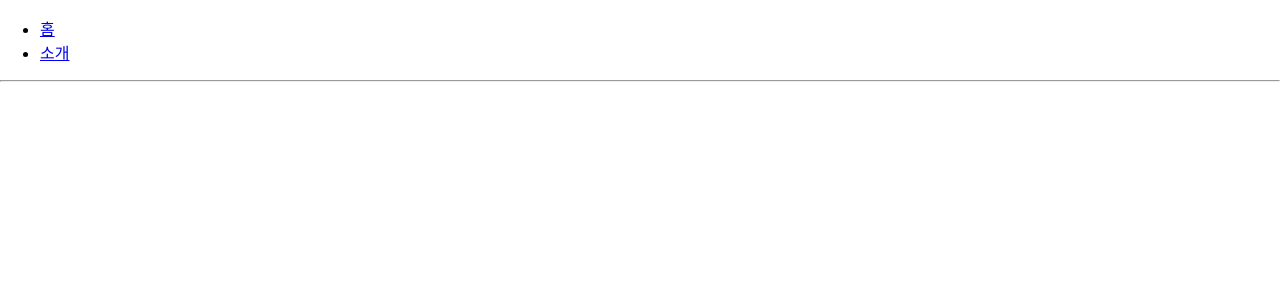
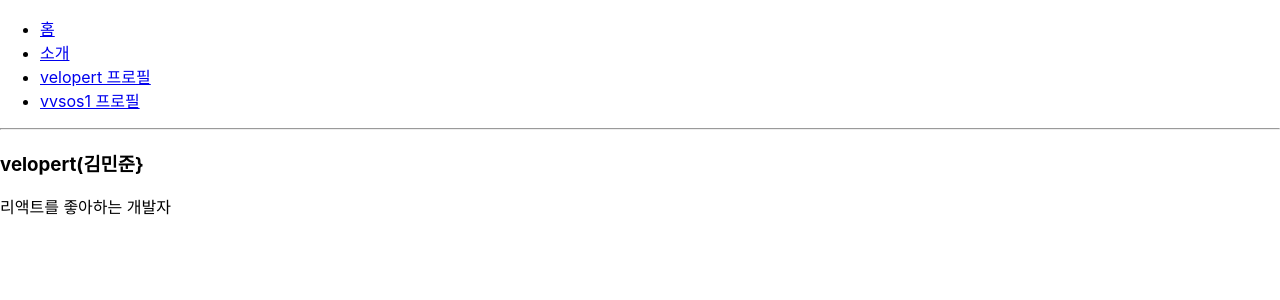
Before and after one commit to sieukim/learning-react, a React (Create React App) app in the folder router-tutorial/: page /profile/velopert in a window 1280 px wide. Before the commit this address had no page. Shown: the top 300 px of the page. Built offline with nearby package versions, Linux system fonts and the light colour scheme.

Commit message:
13.4.1 URL 파라미터

```diff
--- a/router-tutorial/src/App.js
+++ b/router-tutorial/src/App.js
@@ -2,6 +2,7 @@ import React from 'react';
 import { Route, Routes, Link } from 'react-router-dom';
 import About from './About';
 import Home from './Home';
+import Profile from './Profile';
 
 const App = () => {
   return (<div>
@@ -12,11 +13,18 @@ const App = () => {
       <li>
         <Link to='/about'>소개</Link>
       </li>
+      <li>
+        <Link to='/profile/velopert'>velopert 프로필</Link>
+      </li>
+      <li>
+        <Link to='/profile/vvsos1'>vvsos1 프로필</Link>
+      </li>
     </ul>
     <hr />
     <Routes>
-      <Route path='' element={<Home />} />
-      <Route path='about' element={<About />} />
+      <Route path='/' element={<Home />} />
+      <Route path='/about' element={<About />} />
+      <Route path='/profile/:username' element={<Profile />} />
     </Routes>
   </div>);
 };
--- /dev/null
+++ b/router-tutorial/src/Profile.js
@@ -0,0 +1,33 @@
+import React from 'react';
+import { useParams } from 'react-router-dom';
+
+const data = {
+  velopert: {
+    name: '김민준',
+    description: '리액트를 좋아하는 개발자',
+  },
+  vvsos1: {
+    name: '박명규',
+    description: '감자',
+  },
+};
+
+const Profile = () => {
+  const { username } = useParams();
+  const profile = data[username];
+
+  if (!profile) {
+    return <div>존재하지 않는 사용자입니다.</div>;
+  } else {
+    return (
+      <div>
+        <h3>
+          {username}({profile.name}}
+        </h3>
+        <p>{profile.description}</p>
+      </div>
+    );
+  }
+};
+
+export default Profile;
```
